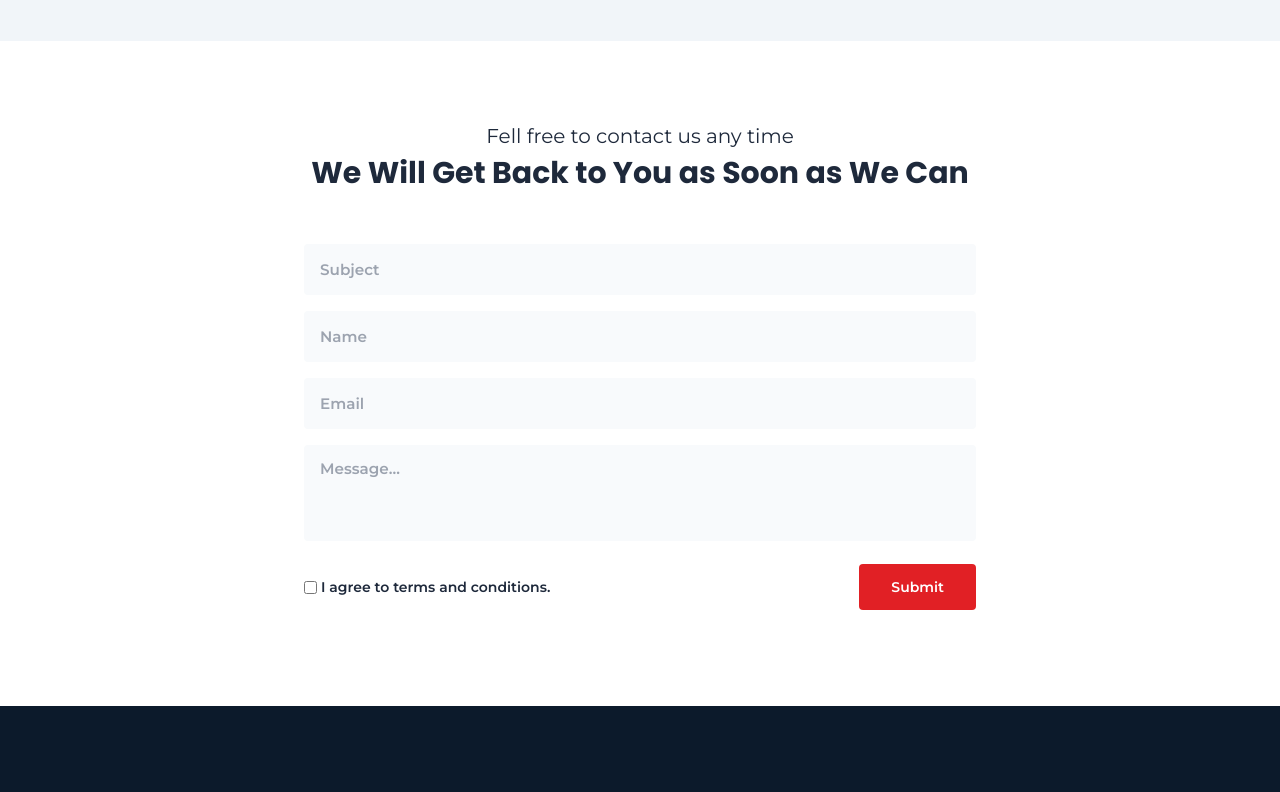
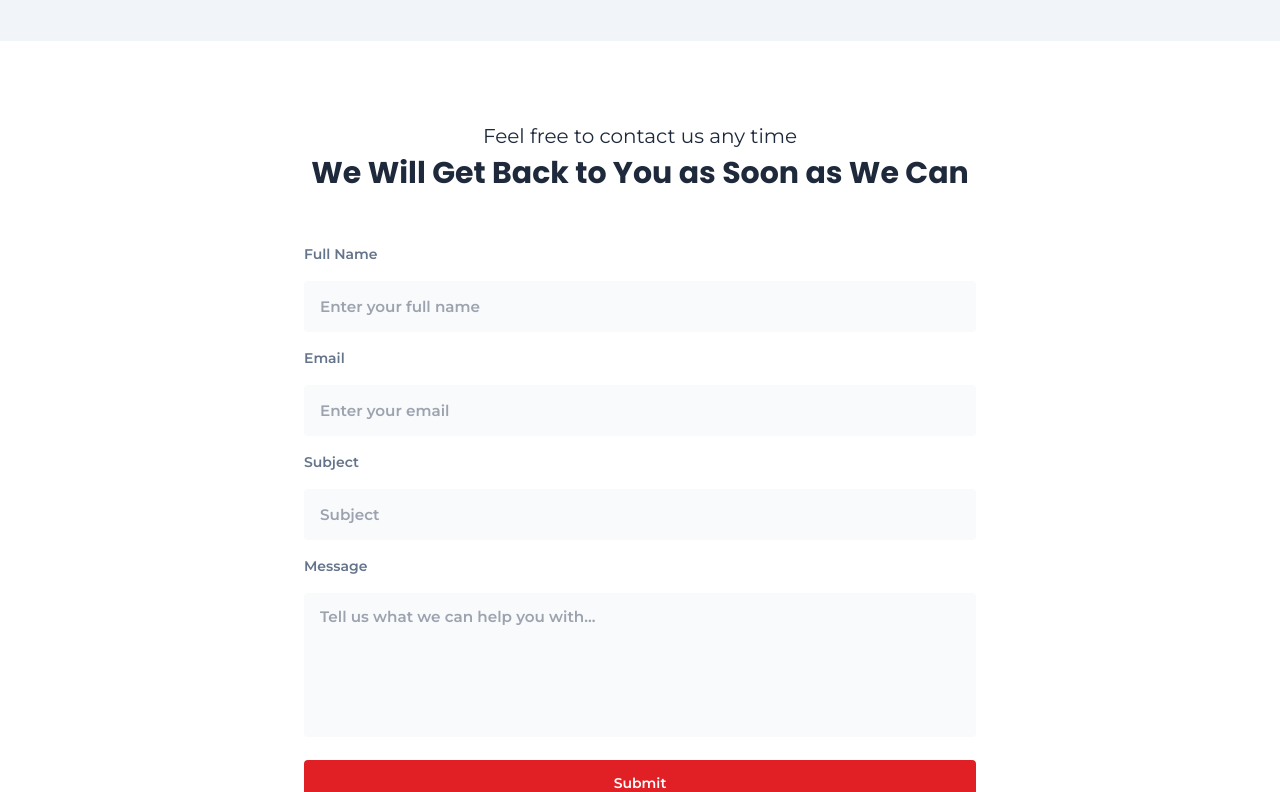
Before and after one commit to mikimaine/kinetics-website, a Next.js app: page /contact in a window 1280 px wide. Shown: the part 320-1112 px from the top of the page. Built offline with nearby package versions, Linux system fonts and the light colour scheme.

Commit message:
Form modified

```diff
--- a/pages/contact.js
+++ b/pages/contact.js
@@ -1,9 +1,54 @@
-import React from 'react';
+import React, { useState } from 'react';
 import Layout from '../components/layout/Layout';
-import TextEffect from "../components/elements/TextEffect"
-import Link from "next/link";
 
 const Contact = () => {
+    // State to hold form data
+    const [formData, setFormData] = useState({
+        fullName: '',
+        email: '',
+        subject: '',
+        message: ''
+    });
+
+    // State to hold form submission status
+    const [status, setStatus] = useState('');
+
+    // Handle input changes
+    const handleInputChange = (e) => {
+        const { name, value } = e.target;
+        setFormData({
+            ...formData,
+            [name]: value
+        });
+    };
+
+    // Handle form submission
+    const handleSubmit = async (e) => {
+        e.preventDefault();
+        setStatus('Submitting...');
+
+        try {
+            // Here you can make an API call to send the form data, for now we will log it
+            console.log('Form data submitted:', formData);
+
+            // Mock API response delay
+            setTimeout(() => {
+                setStatus('Form submitted successfully!');
+            }, 2000);
+
+            // Reset form fields after successful submission
+            setFormData({
+                fullName: '',
+                email: '',
+                subject: '',
+                message: ''
+            });
+        } catch (error) {
+            setStatus('Failed to submit the form.');
+            console.error('Form submission error:', error);
+        }
+    };
+
     return (
         <>
             <Layout>
@@ -12,7 +57,7 @@ const Contact = () => {
                         <h1 className="text-2xl lg:text-5xl font-bold mb-5 wow animate__animated animate__fadeIn animated">Contact Us</h1>
                         <ul className="flex text-gray-500 text-sm lg:text-sm pb-12 wow animate__animated animate__fadeIn animated">
                             <li className="inline-flex items-center">
-                                <a href="#" className="hover:text-brightRed text-gray-800">
+                                <a href="/" className="hover:text-brightRed text-gray-800">
                                     Home
                                 </a>
                                 <svg fill="currentColor" viewBox="0 0 20 20" className="h-5 w-auto text-gray-300">
@@ -27,52 +72,87 @@ const Contact = () => {
                         </ul>
                     </div>
                 </section>
+
                 <section className="py-20">
                     <div className="container">
                         <div className="max-w-2xl mx-auto text-center">
                             <div className="mb-10 mx-auto">
                                 <span className="mt-4 text-xl wow animate__animated animate__fadeIn">
-                                     Fell free to contact us any time
+                                    Feel free to contact us any time
                                 </span>
                                 <h2 className="text-3xl font-bold font-heading wow animate__animated animate__fadeIn" data-wow-delay=".s">
                                     We Will Get Back to You as Soon as We Can
                                 </h2>
                             </div>
+                            <form onSubmit={handleSubmit}>
                                 <div className="row">
                                     <div className="col-md-6 mb-4 wow animate__animated animate__fadeIn" data-wow-delay=".3s">
-                                    <input className="w-full p-4 text-xs font-semibold leading-none bg-blueGray-50 rounded outline-none" type="text" placeholder="Subject" />
+                                        <label className="block text-left text-blueGray-500 mb-4 text-sm font-semibold">Full Name</label>
+                                        <input
+                                            className="w-full p-4 text-xs font-semibold leading-none bg-blueGray-50 rounded outline-none"
+                                            type="text"
+                                            name="fullName"
+                                            placeholder="Enter your full name"
+                                            value={formData.fullName}
+                                            onChange={handleInputChange}
+                                            required
+                                        />
                                     </div>
                                     <div className="col-md-6 mb-4 wow animate__animated animate__fadeIn" data-wow-delay=".3s">
-                                    <input className="w-full p-4 text-xs font-semibold leading-none bg-blueGray-50 rounded outline-none" type="text" placeholder="Name" />
+                                        <label className="block text-left text-blueGray-500 mb-4 text-sm font-semibold">Email</label>
+                                        <input
+                                            className="w-full p-4 text-xs font-semibold leading-none bg-blueGray-50 rounded outline-none"
+                                            type="email"
+                                            name="email"
+                                            placeholder="Enter your email"
+                                            value={formData.email}
+                                            onChange={handleInputChange}
+                                            required
+                                        />
                                     </div>
                                     <div className="col-md-6 mb-4 wow animate__animated animate__fadeIn" data-wow-delay=".3s">
-                                    <input className="w-full p-4 text-xs font-semibold leading-none bg-blueGray-50 rounded outline-none" type="email" placeholder="Email" />
+                                        <label className="block text-left text-blueGray-500 mb-4 text-sm font-semibold">Subject</label>
+                                        <input
+                                            className="w-full p-4 text-xs font-semibold leading-none bg-blueGray-50 rounded outline-none"
+                                            type="text"
+                                            name="subject"
+                                            placeholder="Subject"
+                                            value={formData.subject}
+                                            onChange={handleInputChange}
+                                            required
+                                        />
                                     </div>
                                     <div className="col-md-6 mb-4 wow animate__animated animate__fadeIn" data-wow-delay=".3s">
-                                    <textarea className="w-full h-24 p-4 text-xs font-semibold leading-none resize-none bg-blueGray-50 rounded outline-none" placeholder="Message..."></textarea>
+                                        <label className="block text-left text-blueGray-500 mb-4 text-sm font-semibold">Message</label>
+                                        <textarea
+                                            className="w-full h-36 p-4 text-xs font-semibold leading-none resize-none bg-blueGray-50 rounded outline-none"
+                                            name="message"
+                                            placeholder="Tell us what we can help you with..."
+                                            value={formData.message}
+                                            onChange={handleInputChange}
+                                            required
+                                        />
                                     </div>
-                                <div className="w-full flex justify-between mb-4">
-                                    <div className="flex items-center wow animate__animated animate__fadeIn" data-wow-delay=".3s">
-                                        <input className="mr-1" type="checkbox" name="terms" value="1" />
-                                        <span className="text-sm font-semibold">I agree to terms and conditions.</span>
-                                    </div>
-                                    <div className="wow animate__animated animate__fadeIn" data-wow-delay=".3s">
-                                        <button className="py-4 px-8 text-sm text-white font-semibold leading-none bg-brightRed hover:bg-lightBlue rounded" type="submit">
+                                    <div className="w-full flex justify-center mb-4">
+                                        <div className="w-full wow animate__animated animate__fadeIn" data-wow-delay=".3s">
+                                            <button className="w-full py-4 px-8 text-sm text-white font-semibold leading-none bg-brightRed hover:bg-lightBlue rounded" type="submit">
                                                 Submit
                                             </button>
                                         </div>
                                     </div>
                                 </div>
+                                {status && <p className="text-center mt-4">{status}</p>}
+                            </form>
                         </div>
                     </div>
                 </section>
+
                 <section className="py-20 bg-darkblue">
                     <div className="container">
                         <div className="text-center max-w-xl mx-auto">
                             <h2 className="mb-4 text-3xl lg:text-3xl text-white font-bold font-heading">
                                 <span>Subscribe to </span>
-                                <span className="text-brightRed/40">Our Newsletter now.</span> <br />
-                                {/* <span>and get the Coupon code.</span> */}
+                                <span className="text-brightRed/40">Our Newsletter now.</span>
                             </h2>
                             <p className="mb-8 text-blueGray-200">All your information is completely confidential</p>
                             <div className="flex flex-wrap max-w-lg mx-auto">
@@ -83,7 +163,7 @@ const Contact = () => {
                                     </svg>
                                     <input className="w-full pl-3 py-4 text-xs text-brightRed placeholder-red font-semibold leading-none bg-white outline-none" type="text" placeholder="Type your e-mail" />
                                 </div>
-                                <button className="w-full md:w-auto py-4 px-8 text-xs  text-lightBlue hover:text-darkBlue font-semibold leading-none border border-blue-300 hover:border-brightRed/30 bg-white rounded transition duration-300 ease-in-out" type="submit">
+                                <button className="w-full md:w-auto py-4 px-8 text-xs text-lightBlue hover:text-darkBlue font-semibold leading-none border border-blue-300 hover:border-brightRed/30 bg-white rounded transition duration-300 ease-in-out" type="submit">
                                     Sign Up
                                 </button>
                             </div>
```
Also changed, not shown: public/assets/css/tailwind-built.css. Lines whose indentation alone changed are shown as unchanged.
